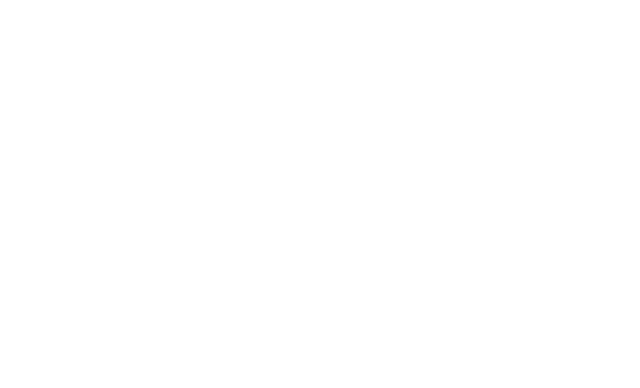
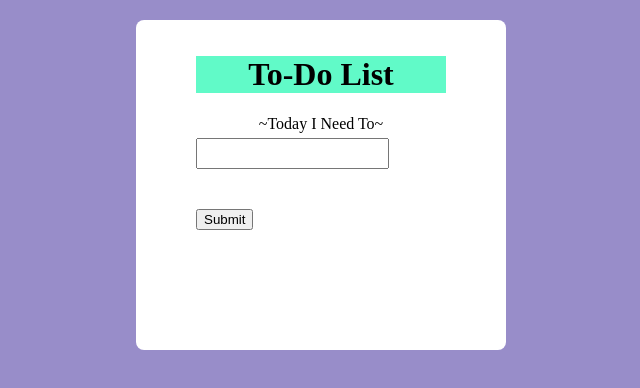
Before and after one commit to dts-kominfo-rea4a/challenge-dom-erikellilo, a website: page index.html in a window 1280 px wide. Shown: the whole page, without its empty margins (319-959 px from the left). Drawn offline with Linux system fonts and the light colour scheme.

Commit message:
commit quiz 3

```diff
--- a/index.html
+++ b/index.html
@@ -1,41 +1,62 @@
 <!DOCTYPE html>
 <html lang="en">
+
 <head>
   <meta charset="UTF-8" />
   <meta http-equiv="X-UA-Compatible" content="IE=edge" />
   <meta name="viewport" content="width=device-width, initial-scale=1.0" />
   <title>Challenge - DOM</title>
+  <link rel="stylesheet" type="text/css" href="styles.css" />
+
 </head>
+
 <body>
   <div id="app">
     <!-- TODO: Buatlah sebuah header dengan id todo-title -->
+    <h1 id="todo-title">To-Do List</h1>
     <!-- TODO: Buatlah sebuah subtitle dengan id todo-subtitle -->
+    <subt id="todo-subtitle">~Today I Need To~</subt>
 
     <!-- Section: input -->
     <!-- TODO: Buatlah sebuah input bertipe text dengan id todo-input -->
+    <input type="text" name="text" id="todo-input">
     <!-- TODO: Buatlah sebuah button dengan id todo-submit -->
+    <button type="submit" id="todo-submit">Submit</button>
 
     <!-- Section output -->
     <!-- TODO: Buatlah sebuah <ul> dengan id todo-output -->
+    <ul id="todo-output"></ul>
   </div>
 
   <!-- ! Untuk tantangan ini, script jangan diubah ke external js yah ! -->
   <script>
     // TODO: Deklarasi variable sesuai dengan kebutuhan di sini
-      let button;
-      let input;
-      let output;
+    let button = document.getElementById("todo-submit");
+    let input = document.getElementById("todo-input");
+    let output = document.getElementById("todo-output");
 
     // TODO: Buatlah sebuah fungsi dengan nama fnClickHandler
     // Fungsi yang digunakan untuk menambahkan tulisan
     // Jangan ubah cara deklarasi fungsinya, cukup isi saja
-      function fnClickHandler(toDoItem) {}
+    function fnClickHandler(toDoItem) {
+      const inputValue = input.value;
+      const li = document.createElement("li");
+      li.innerHTML = inputValue;
+      li.classList.add("todo-list");
+      output.appendChild(li);
+      input.value = ("");
+    }
 
     // TODO: register event onclick / addEventListener untuk button
     // akan menjalankan fungsi fnClickHandler
+    button.addEventListener("click", fnClickHandler);
 
     // TODO: register event onkeypress / addEventListener untuk input
     // sehingga saat di input ditekan enter akan menjalankan fungsi fnClickHandler juga
+    input.addEventListener("keypress", (e) =>
+      e.key === "Enter" && fnClickHandler()
+    )
   </script>
 </body>
+
 </html>
--- /dev/null
+++ b/styles.css
@@ -0,0 +1,43 @@
+body {
+	margin: 0;
+	padding: 0;
+	display: flex;
+	align-items: center;
+	justify-content: center;
+	background-color: #988dc9;
+}
+
+#app {
+	background-color: white;
+	border-radius: 8px;
+	padding: 15px 60px;
+	margin-top: 20px;
+	min-height: 300px;
+	max-width: 250px;
+}
+
+#todo-title {
+	background-color: #61fac8;
+	text-align: center;
+}
+
+#todo-subtitle {
+	display: block;
+	margin-bottom: 5px;
+	text-align: center;
+}
+
+#todo-input {
+	padding: 6px;
+	margin-bottom: 40px;
+}
+
+#todo-output {
+	margin: 0;
+	padding: 0;
+}
+
+.todo-list {
+	height: auto;
+	word-wrap: break-word;
+}
```
Lines whose indentation alone changed are shown as unchanged.
